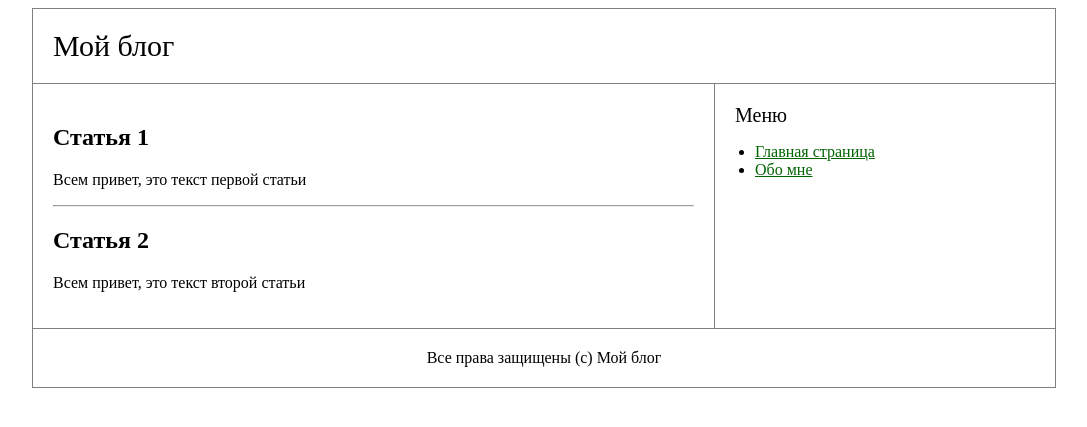
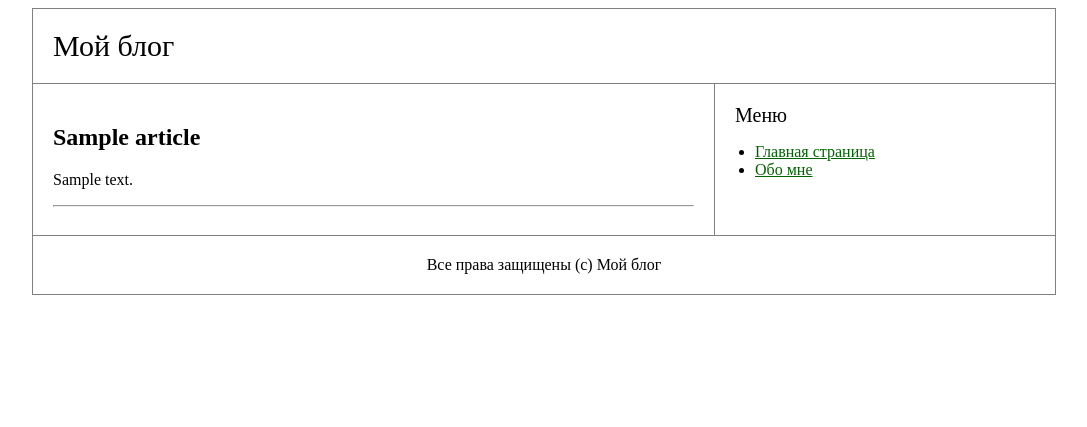
Before and after one commit to spbGeg/webshake, a PHP site: template templates/main/main.php in a window 1280 px wide. Shown: the top 427 px of the page, without its empty margins (96-1183 px from the left). Run offline with PHP 8.4, Linux system fonts and the light colour scheme; the template is opened without the code that fills it: most values are stand-ins (such as "Sample title", 1, 10 or a date in 2020).

Commit message:
under BUFFER OUTPUT

```diff
--- a/templates/main/main.php
+++ b/templates/main/main.php
@@ -15,13 +15,15 @@
         </td>
     </tr>
     <tr>
+
+
         <td>
-            <h2>Статья 1</h2>
-            <p>Всем привет, это текст первой статьи</p>
+            <? foreach($articles as $article):?>
+            <h2><?=$article['name']?></h2>
+            <p><?=$article['text']?></p>
             <hr>
+            <? endforeach;?>
 
-            <h2>Статья 2</h2>
-            <p>Всем привет, это текст второй статьи</p>
         </td>
 
         <td width="300px" class="sidebar">
```
Also changed, not shown: src/MyProject/Controllers/MainController.php (+14 -1 lines), src/MyProject/View/View.php (added, +26 -0 lines).
